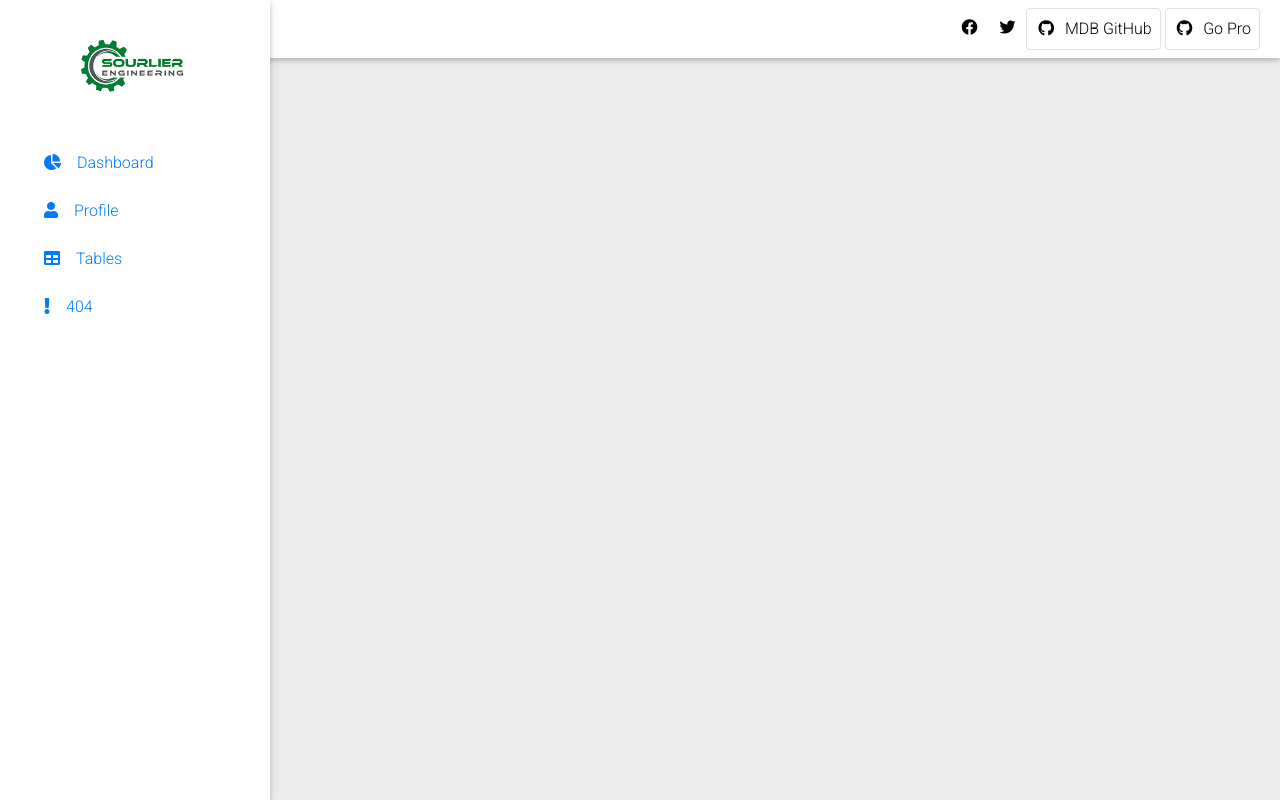
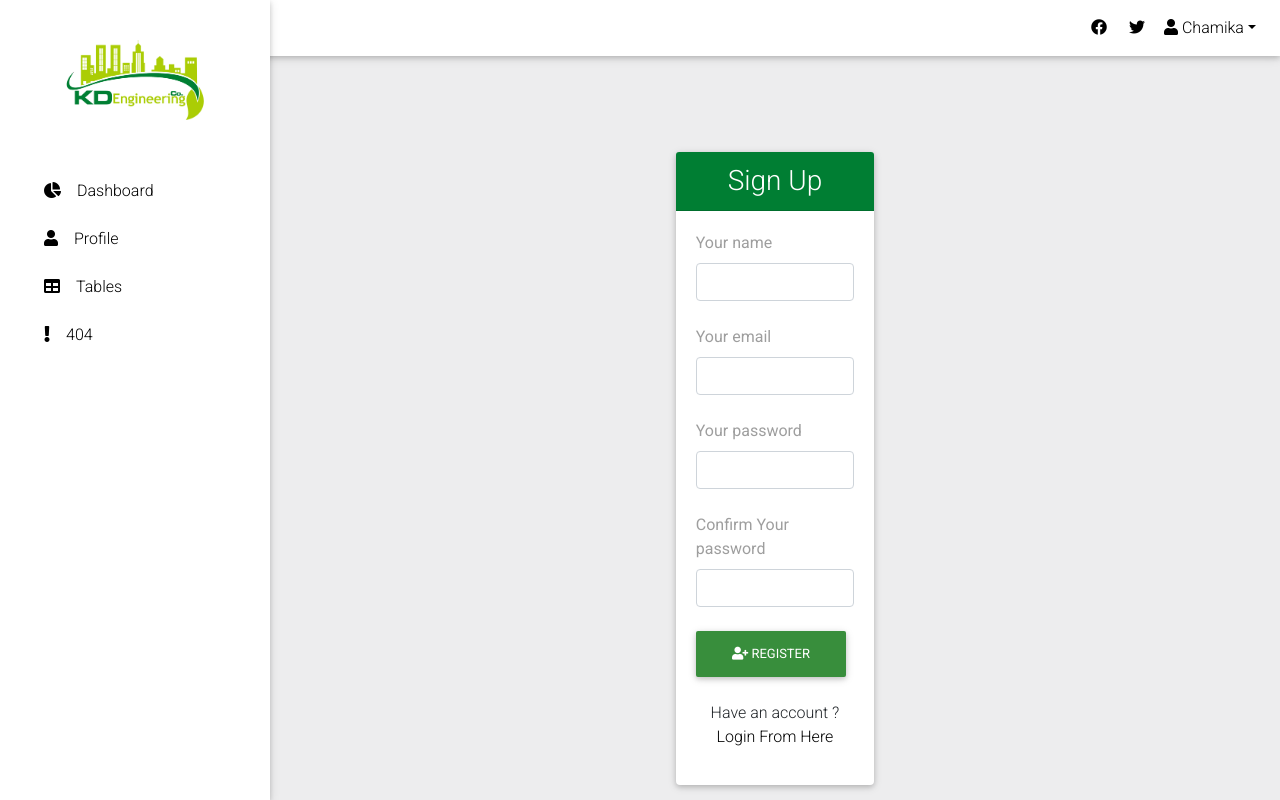
Before and after one commit to chamikaravinda/Procurement_System, a React (Create React App) app in the folder procurement_client/: page /register in a window 1280 px wide. Before the commit this address had no page. Shown: the top 800 px of the page. Built offline with nearby package versions, Linux system fonts and the light colour scheme.

Commit message:
adding login register

```diff
--- a/procurement_client/src/components/Routes.js
+++ /dev/null
@@ -1,18 +0,0 @@
-import React from 'react';
-import { Route, Switch } from 'react-router-dom';
-import DashboardPage from './pages/DashboardPage';
-import NotFoundPage from './pages/NotFoundPage';
-
-class Routes extends React.Component {
-  render() {
-    return (
-      <Switch>
-        <Route path='/' exact component={DashboardPage} />
-        <Route path='/dashboard' component={DashboardPage} />
-        <Route path='/404' component={NotFoundPage} />
-      </Switch>
-    );
-  }
-}
-
-export default Routes;
--- a/procurement_client/src/components/Footer.js
+++ b/procurement_client/src/components/includes/Footer.js
@@ -3,7 +3,7 @@ import { MDBFooter, MDBBtn, MDBIcon } from 'mdbreact';
 
 const Footer = () => {
     return (
-        <MDBFooter color="blue" className="text-center font-small darken-2">
+        <MDBFooter color="success-color-dark" className="text-center font-small darken-2">
             <div className="pt-4">
                 <MDBBtn outline color="white" tag="a" href="https://mdbootstrap.com/docs/react/getting-started/download/" target="_blank">Download MDB<MDBIcon icon="download" className="ml-2"/></MDBBtn>
                 <MDBBtn outline color="white" tag="a" href="https://mdbootstrap.com/docs/react/getting-started/quick-start/" target="_blank">Start free tutorial<MDBIcon icon="graduation-cap" className="ml-2"/></MDBBtn>
--- /dev/null
+++ b/procurement_client/src/components/includes/Routes.js
@@ -0,0 +1,24 @@
+import React from 'react';
+import { Route, Switch } from 'react-router-dom';
+import DashboardPage from '../pages/DashboardPage';
+import NotFoundPage from '../pages/NotFoundPage';
+import UserLogin from '../userManagment/login.component';
+import UserRegister from '../userManagment/register.component';
+
+
+class Routes extends React.Component {
+  render() {
+    return (
+      <Switch>
+        <Route path='/' exact component={DashboardPage} />
+        <Route path='/dashboard' component={DashboardPage} />
+        <Route path='/logout' component={DashboardPage} />
+        <Route path='/404' component={NotFoundPage} />
+        <Route path='/login' component={UserLogin} />
+        <Route path='/register' component={UserRegister} />
+      </Switch>
+    );
+  }
+}
+
+export default Routes;
--- a/procurement_client/src/components/sideNavigation.js
+++ b/procurement_client/src/components/includes/sideNavigation.js
@@ -1,17 +1,17 @@
 import React from 'react';
-import logo from "../assets/procu-logo.png";
+import logo from "../../assets/procu-logo.png";
 import { MDBListGroup, MDBListGroupItem, MDBIcon } from 'mdbreact';
 import { NavLink } from 'react-router-dom';
 
 const TopNavigation = () => {
     return (
-        <div className="sidebar-fixed position-fixed">
+        <div className="sidebar-fixed position-fixed ">
             <a href="#!" className="logo-wrapper waves-effect">
-                <img alt="MDB React Logo" className="img-fluid" src={logo}/>
+                <img alt="Procument System" className="img-fluid" src={logo}/>
             </a>
-            <MDBListGroup className="list-group-flush">
-                <NavLink exact={true} to="/" activeClassName="activeClass">
-                    <MDBListGroupItem>
+            <MDBListGroup className="list-group-flush ">
+                <NavLink color exact={true} to="/" activeClassName="activeClass ">
+                    <MDBListGroupItem >
                         <MDBIcon icon="chart-pie" className="mr-3"/>
                         Dashboard
                     </MDBListGroupItem>
--- a/procurement_client/src/components/topNavigation.js
+++ b/procurement_client/src/components/includes/topNavigation.js
@@ -1,5 +1,8 @@
 import React, { Component } from 'react';
-import { MDBNavbar, MDBNavbarBrand, MDBNavbarNav, MDBNavbarToggler, MDBCollapse, MDBNavItem, MDBNavLink, MDBIcon } from 'mdbreact';
+import { BrowserRouter as Router, Route, Link } from "react-router-dom";
+
+import { MDBNavbar, MDBNavbarBrand, MDBNavbarNav, MDBNavbarToggler, MDBCollapse, MDBNavItem, MDBNavLink, MDBDropdown,
+    MDBDropdownToggle, MDBDropdownMenu, MDBDropdownItem, MDBIcon } from 'mdbreact';
 
 class TopNavigation extends Component {
     state = {
@@ -47,11 +50,17 @@ class TopNavigation extends Component {
                         <MDBNavItem>
                             <a className="nav-link navbar-link" rel="noopener noreferrer" target="_blank" href="https://twitter.com/mdbootstrap"><MDBIcon fab icon="twitter" /></a>
                         </MDBNavItem>
-                        <MDBNavItem>
-                            <a className="border border-light rounded mr-1 nav-link Ripple-parent" rel="noopener noreferrer" href="https://github.com/mdbootstrap/React-Bootstrap-with-Material-Design" target="_blank"><MDBIcon fab icon="github" className="mr-2"/>MDB GitHub</a>
-                        </MDBNavItem>
-                        <MDBNavItem>
-                            <a className="border border-light rounded mr-1 nav-link Ripple-parent" rel="noopener noreferrer" href="https://mdbootstrap.com/products/react-ui-kit/" target="_blank"><MDBIcon fab icon="github" className="mr-2"/>Go Pro</a>
+                        <MDBNavItem >
+                            <MDBDropdown>
+                                <MDBDropdownToggle nav caret>
+                                <MDBIcon icon="user" /> Chamika
+                                </MDBDropdownToggle>
+                                <MDBDropdownMenu className="dropdown-default mr-5 pr-5">
+                                    <MDBDropdownItem><Link to="/logout">Log Out</Link></MDBDropdownItem>
+                                    <MDBDropdownItem href="#!">Profile</MDBDropdownItem>
+                                    <MDBDropdownItem href="#!">Settings</MDBDropdownItem>
+                                </MDBDropdownMenu>
+                            </MDBDropdown>
                         </MDBNavItem>
                     </MDBNavbarNav>
                 </MDBCollapse>
--- /dev/null
+++ b/procurement_client/src/components/userManagment/login.component.js
@@ -0,0 +1,77 @@
+import React, { Component } from "react";
+import {
+  MDBContainer,
+  MDBCard,
+  MDBCardBody,
+  MDBBtn,
+  MDBCardHeader
+} from "mdbreact";
+
+import { BrowserRouter as Router, Route, Link } from "react-router-dom";
+
+export default class UserLogin extends Component {
+
+  constructor(props) {
+    super(props)
+}
+
+  onSubmit(e){
+    e.preventDefault();
+    localStorage.setItem('status',true);
+
+    if(localStorage.getItem('status')){
+      this.props.history.push("/");
+      window.location.reload();
+    }
+  }
+
+  render() {
+    return (
+      <MDBContainer className="w-25 mt-5">
+        <br />
+        <br />
+        <br />
+        <MDBCard className="d-flex justify-content-center align-self-center">
+          <MDBCardHeader className="text-center" color="success-color-dark" tag="h3">
+            Sign in
+          </MDBCardHeader>
+          <MDBCardBody>
+            <form onSubmit={this.onSubmit}>
+              <label htmlFor="defaultFormLoginEmailEx" className="grey-text">
+                Your email
+              </label>
+              <input
+                type="email"
+                id="defaultFormLoginEmailEx"
+                className="form-control"
+              />
+
+              <br />
+              <label htmlFor="defaultFormLoginPasswordEx" className="grey-text">
+                {" "}
+                Your password{" "}
+              </label>
+              <input
+                type="password"
+                id="defaultFormLoginPasswordEx"
+                className="form-control"
+              />
+
+              <div className="text-center mt-4 mr-2">
+                <MDBBtn className="btn-block" color="dark-green" type="submit">
+                  <i class="fas fa-sign-in-alt" /> Login
+                </MDBBtn>
+              </div>
+            </form>
+            <br />
+
+            <p class="text-center font-weight-light">
+              Don't have a account ?
+              <Link to="/register"> Register From Here</Link>
+            </p>
+          </MDBCardBody>
+        </MDBCard>
+      </MDBContainer>
+    );
+  }
+}
--- /dev/null
+++ b/procurement_client/src/components/userManagment/register.component.js
@@ -0,0 +1,81 @@
+import React, { Component } from "react";
+import {
+  MDBContainer,
+  MDBCard,
+  MDBCardBody,
+  MDBIcon,
+  MDBCardHeader,
+  MDBBtn
+} from "mdbreact";
+
+import { BrowserRouter as Router, Route, Link } from "react-router-dom";
+
+
+export default class UserRegister extends Component {
+
+  render() {
+    return (
+      <MDBContainer className="w-25 mt-5">
+        <MDBCard className="d-flex justify-content-center align-self-center">
+          <MDBCardHeader className="text-center" color="success-color-dark" tag="h3">
+            Sign Up
+          </MDBCardHeader>
+          <MDBCardBody>
+            <form onSubmit={this.onSubmit}>
+              <label htmlFor="defaultFormRegisterNameEx" className="grey-text">
+                Your name
+              </label>
+              <input
+                type="text"
+                id="defaultFormRegisterNameEx"
+                className="form-control"
+              />
+              <br />
+              <label htmlFor="defaultFormRegisterEmailEx" className="grey-text">
+                Your email
+              </label>
+              <input
+                type="email"
+                id="defaultFormRegisterEmailEx"
+                className="form-control"
+              />
+              <br />
+              <label
+                htmlFor="defaultFormRegisterPasswordEx"
+                className="grey-text"
+              >
+                Your password
+              </label>
+              <input
+                type="password"
+                id="defaultFormRegisterPasswordEx"
+                className="form-control"
+              />
+              <br />
+              <label
+                htmlFor="defaultFormRegisterPasswordEx"
+                className="grey-text"
+              >
+                Confirm Your password
+              </label>
+              <input
+                type="password"
+                id="defaultFormRegisterPasswordEx"
+                className="form-control"
+              />
+              <div className="text-center mt-4 mr-2">
+                <MDBBtn className="btn-block " color="dark-green" type="submit">
+                  <MDBIcon icon="user-plus" /> Register
+                </MDBBtn>
+              </div>
+            </form>
+            <br />
+            <p class="text-center font-weight-light">
+              Have an account ?<Link to="/login"> Login From Here</Link>
+            </p>
+          </MDBCardBody>
+        </MDBCard>
+      </MDBContainer>
+    );
+  }
+}
--- a/procurement_client/src/index.css
+++ b/procurement_client/src/index.css
@@ -4,13 +4,13 @@ body{
   font-size: 1rem;
   font-weight: 400;
   line-height: 1.5;
-  color: #212529;
+  color: #007E33;
   text-align: left;
   background-color: #EDEDEE;
 }
 
 a{
-  color: inherit;
+  color: #000 !important;
 }
 
 .list-group-flush{
@@ -27,7 +27,7 @@ main {
 
 .navbar-brand{
   margin-left: 15px;
-  color: #2196f3 !important;
+  color: #007E33 !important;
 }
 
 .sidebar-fixed {
@@ -168,10 +168,10 @@ main {
 .activeClass .list-group-item {
   z-index: 5;
   color: #fff;
-  border-color: #007bff;
+  border-color: #007E33;
   box-shadow: 0 2px 5px 0 rgba(0, 0, 0, 0.16), 0 2px 10px 0 rgba(0, 0, 0, 0.12);
   border-radius: 5px !important;
-  background-color: #007bff !important;
+  background-color: #007E33 !important;
 }
 
 .page-footer{
```
Also changed, not shown: procurement_client/src/App.js (+7 -5 lines), procurement_client/src/components/pages/NotFoundPage.js (+4 -5 lines), procurement_client/src/components/userManagment/logout.component.js (added, +14 -0 lines), procurement_client/src/assets/procu-logo.png.
